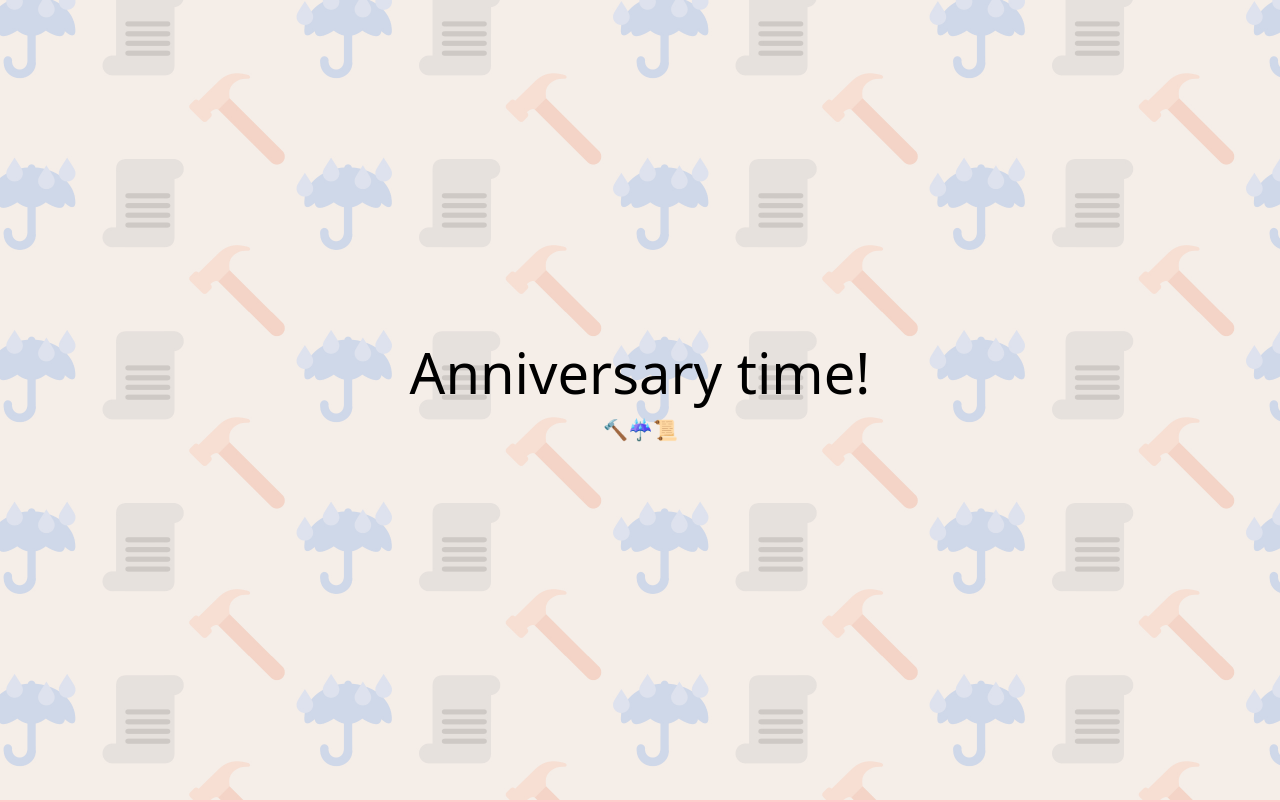
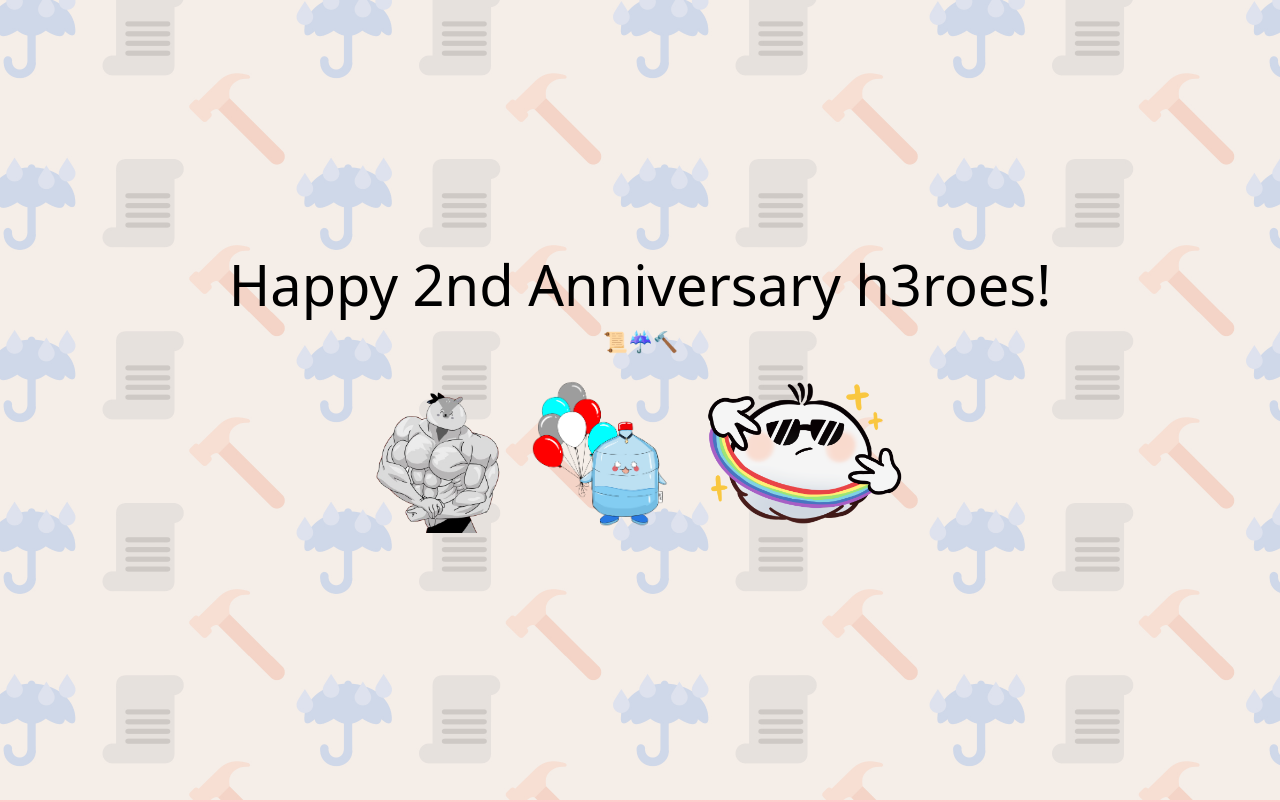
Before and after one commit to Sant268/holo3ro-temp, a plain HTML site: page index.html in a window 1280 px wide. Shown: the top 802 px of the page. Drawn offline with nearby package versions, Linux system fonts and the light colour scheme.

Commit message:
Mascots, + credit change

```diff
--- a/index.html
+++ b/index.html
@@ -28,18 +28,32 @@
   background-repeat: repeat;
   color: black;
 }
+  .maincontainer img {
+    max-height: 20vh;
+  display: inline-block;
+
+  margin-top: auto;
+
+}
+
 .grad {
   background: linear-gradient(to bottom, #ffcccc, #add8e6, #808080);
 }
 
   </style>
 
-<section class="maxheight d-flex align-items-center justify-content-center">
+<section class="maincontainer maxheight d-flex align-items-center justify-content-center">
   <div class="container text-center">
-    <h1 class="display-4" >Anniversary time!</h1>
-    <p class="lead">🔨☔📜</p>
+    <h1 class="display-4" >Happy 2nd Anniversary h3roes!</h1>
+    <p class="lead">📜☔🔨</p>
     <!-- So sorry for the whole team, tech issues :( I'll get this done ASAP! Promise~ -->
+   <div class="mb-3">
+    <a href="https://www.youtube.com/@VestiaZeta"><img src="therealoshi.png"></a>
+    <a href="https://www.youtube.com/@KaelaKovalskia"><img src="galloon_chan.png"></a>
+    <a href="https://www.youtube.com/@KoboKanaeru"><img src="ciluss.png"></a>
   </div>
+  </div>
+
 </section>
 
 <style>
@@ -301,6 +315,10 @@ $(document).ready(function() {
         <h3>Animation:</h3>
         <p>haruharu</p>
 
+
+        <h3>Mascot Credits:</h3>
+        <p>luscideus, shadowskyexe, kairiillust</p>
+
         <h3>Special Thanks:</h3>
         <p>Bobby, Rhythm, Kiva</p>
       </div>
```
Also changed, not shown: ciluss.png (added), galloon_chan.png (added), therealoshi.png (added).
